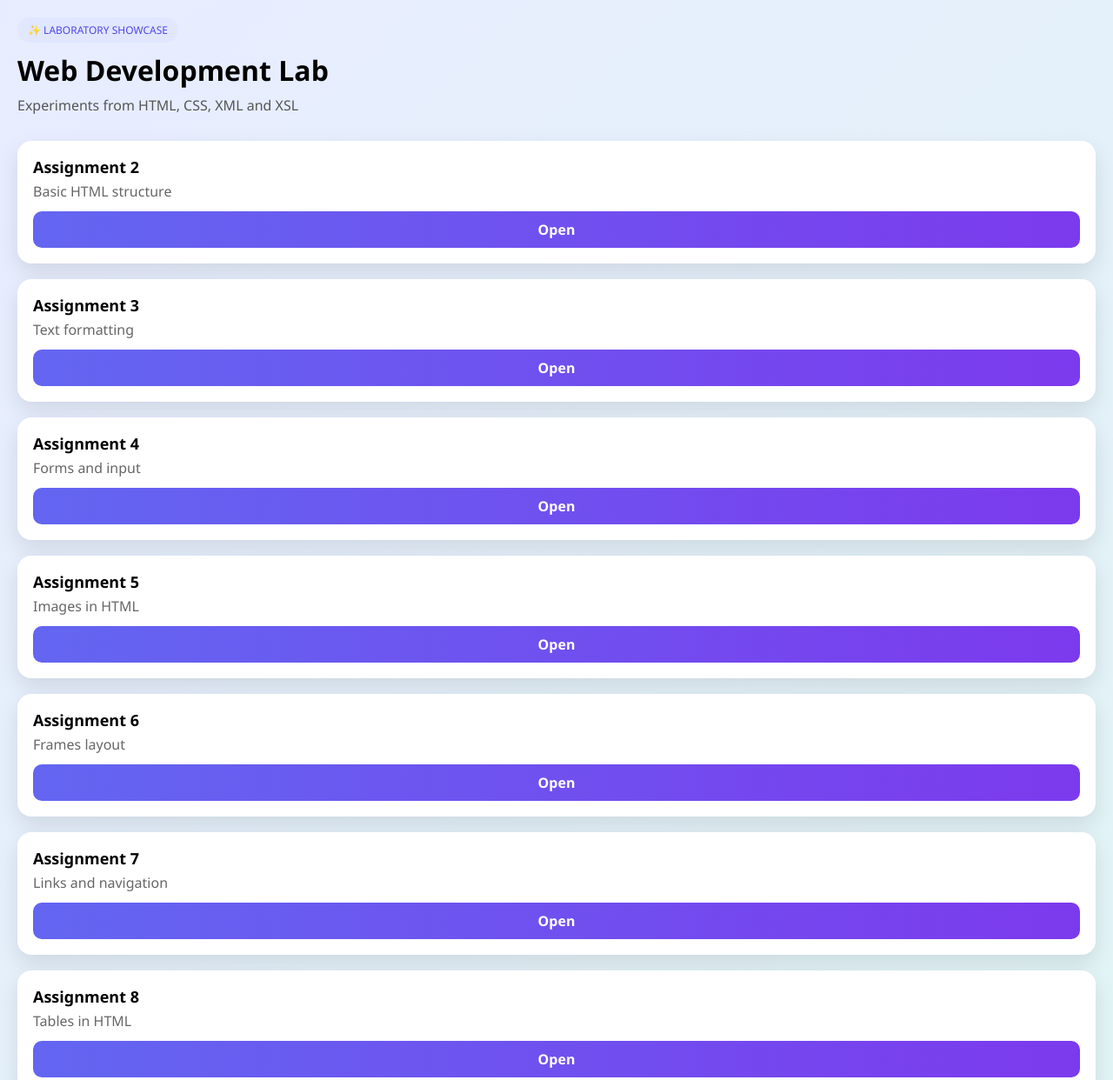
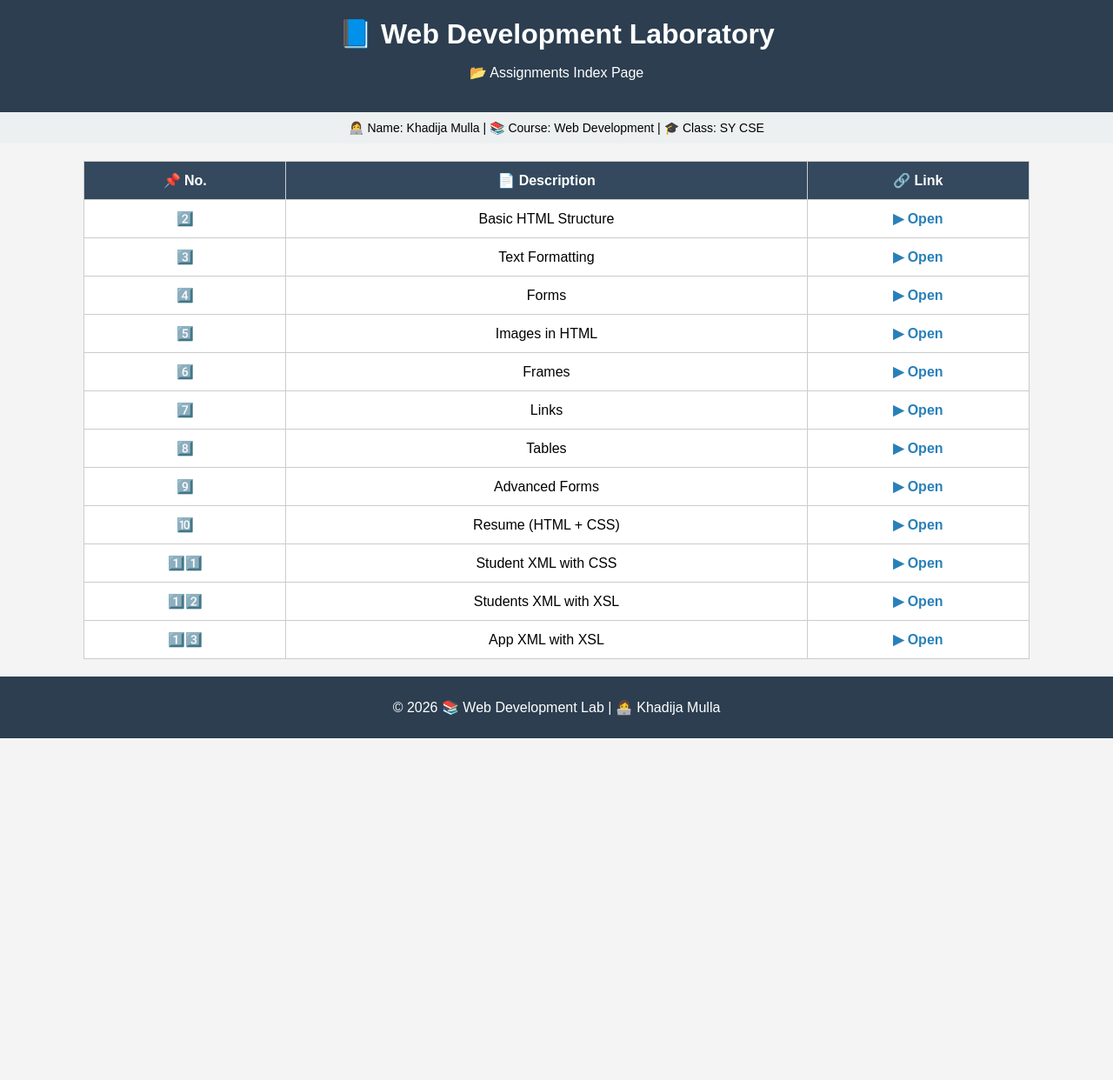
Before and after one commit to KhadijaMulla/WEB-DEVELOPMENT-Lab, a plain HTML site: page index.html in a window 1280 px wide. Shown: the top 1242 px of the page at 87% size. After the commit the page ends 849 px from the top, so only its background shows below. Drawn offline with Linux system fonts and the light colour scheme.

Commit message:
Update index.html

```diff
--- a/index.html
+++ b/index.html
@@ -6,155 +6,117 @@
     <title>Web Development Lab</title>
 
     <style>
-* {
+        body {
+            font-family: Arial, sans-serif;
+            background-color: #f4f4f4;
             margin: 0;
-    padding: 0;
-    box-sizing: border-box;
-    font-family: 'Segoe UI', sans-serif;
         }
 
-body {
-    background: linear-gradient(135deg, #e8ecff, #dff7f2);
+        header {
+            background-color: #2c3e50;
+            color: white;
+            text-align: center;
             padding: 20px;
         }
 
-.header {
-    margin-bottom: 30px;
+        h1 {
+            margin: 0;
         }
 
-.badge {
-    background: #e0e7ff;
-    color: #4f46e5;
-    padding: 6px 12px;
-    border-radius: 20px;
-    font-size: 12px;
-    display: inline-block;
+        .info {
+            background: #ecf0f1;
+            padding: 10px;
+            text-align: center;
+            font-size: 14px;
         }
 
-.title {
-    font-size: 32px;
-    font-weight: bold;
-    margin-top: 10px;
+        .container {
+            width: 85%;
+            margin: auto;
+            margin-top: 20px;
         }
 
-.desc {
-    color: #555;
-    margin-top: 8px;
+        table {
+            width: 100%;
+            border-collapse: collapse;
+            background: white;
         }
 
-.card {
-    background: white;
-    padding: 18px;
-    border-radius: 16px;
-    margin-top: 18px;
-    box-shadow: 0 10px 25px rgba(0,0,0,0.1);
+        th, td {
+            padding: 12px;
+            border: 1px solid #ccc;
+            text-align: center;
         }
 
-.card h2 {
-    font-size: 18px;
+        th {
+            background-color: #34495e;
+            color: white;
         }
 
-.card p {
-    color: #666;
-    margin-top: 5px;
+        tr:hover {
+            background-color: #f1f1f1;
         }
 
-.open-btn {
-    display: block;
-    margin-top: 12px;
-    background: linear-gradient(90deg, #6366f1, #7c3aed);
-    color: white;
-    padding: 10px;
-    border-radius: 10px;
-    text-align: center;
+        a {
             text-decoration: none;
+            color: #2980b9;
             font-weight: bold;
         }
+
+        a:hover {
+            color: #1abc9c;
+        }
+
+        footer {
+            text-align: center;
+            padding: 10px;
+            background-color: #2c3e50;
+            color: white;
+            margin-top: 20px;
+        }
     </style>
-
 </head>
 
 <body>
 
-<div class="header">
-    <div class="badge">✨ LABORATORY SHOWCASE</div>
-    <div class="title">Web Development Lab</div>
-    <div class="desc">
-        Experiments from HTML, CSS, XML and XSL
-    </div>
+<header>
+    <h1>📘 Web Development Laboratory</h1>
+    <p>📂 Assignments Index Page</p>
+</header>
+
+<div class="info">
+    👩‍💻 Name: Khadija Mulla | 📚 Course: Web Development | 🎓 Class: SY CSE
 </div>
 
-<div class="card">
-    <h2>Assignment 2</h2>
-    <p>Basic HTML structure</p>
-    <a href="expt2.html" class="open-btn">Open</a>
+<div class="container">
+
+<table>
+    <tr>
+        <th>📌 No.</th>
+        <th>📄 Description</th>
+        <th>🔗 Link</th>
+    </tr>
+
+    <tr><td>2️⃣</td><td>Basic HTML Structure</td><td><a href="expt2.html">▶ Open</a></td></tr>
+    <tr><td>3️⃣</td><td>Text Formatting</td><td><a href="expt3.html">▶ Open</a></td></tr>
+    <tr><td>4️⃣</td><td>Forms</td><td><a href="expt4.html">▶ Open</a></td></tr>
+    <tr><td>5️⃣</td><td>Images in HTML</td><td><a href="expt5image.html">▶ Open</a></td></tr>
+    <tr><td>6️⃣</td><td>Frames</td><td><a href="expt6frames.html">▶ Open</a></td></tr>
+    <tr><td>7️⃣</td><td>Links</td><td><a href="expt7link.html">▶ Open</a></td></tr>
+    <tr><td>8️⃣</td><td>Tables</td><td><a href="expt8table.html">▶ Open</a></td></tr>
+    <tr><td>9️⃣</td><td>Advanced Forms</td><td><a href="expt9form.html">▶ Open</a></td></tr>
+    <tr><td>🔟</td><td>Resume (HTML + CSS)</td><td><a href="expt10resume/resume.html">▶ Open</a></td></tr>
+    <tr><td>1️⃣1️⃣</td><td>Student XML with CSS</td><td><a href="EXPT11/student.xml">▶ Open</a></td></tr>
+    <tr><td>1️⃣2️⃣</td><td>Students XML with XSL</td><td><a href="expt12/students.xml">▶ Open</a></td></tr>
+    <tr><td>1️⃣3️⃣</td><td>App XML with XSL</td><td><a href="expt13/app.xml">▶ Open</a></td></tr>
+
+</table>
+
 </div>
 
-<div class="card">
-    <h2>Assignment 3</h2>
-    <p>Text formatting</p>
-    <a href="expt3.html" class="open-btn">Open</a>
-</div>
-
-<div class="card">
-    <h2>Assignment 4</h2>
-    <p>Forms and input</p>
-    <a href="expt4.html" class="open-btn">Open</a>
-</div>
-
-<div class="card">
-    <h2>Assignment 5</h2>
-    <p>Images in HTML</p>
-    <a href="expt5image.html" class="open-btn">Open</a>
-</div>
-
-<div class="card">
-    <h2>Assignment 6</h2>
-    <p>Frames layout</p>
-    <a href="expt6frames.html" class="open-btn">Open</a>
-</div>
-
-<div class="card">
-    <h2>Assignment 7</h2>
-    <p>Links and navigation</p>
-    <a href="expt7link.html" class="open-btn">Open</a>
-</div>
-
-<div class="card">
-    <h2>Assignment 8</h2>
-    <p>Tables in HTML</p>
-    <a href="expt8table.html" class="open-btn">Open</a>
-</div>
-
-<div class="card">
-    <h2>Assignment 9</h2>
-    <p>Advanced forms</p>
-    <a href="expt9form.html" class="open-btn">Open</a>
-</div>
-
-<div class="card">
-    <h2>Assignment 10</h2>
-    <p>Resume (HTML + CSS)</p>
-    <a href="expt10resume/resume.html" class="open-btn">Open</a>
-</div>
-
-<div class="card">
-    <h2>Assignment 11</h2>
-    <p>Student XML (CSS)</p>
-    <a href="EXPT11/student.xml" class="open-btn">Open</a>
-</div>
-
-<div class="card">
-    <h2>Assignment 12</h2>
-    <p>Students XML (XSL)</p>
-    <a href="expt12/students.xml" class="open-btn">Open</a>
-</div>
-
-<div class="card">
-    <h2>Assignment 13</h2>
-    <p>App XML (XSL)</p>
-    <a href="expt13/app.xml" class="open-btn">Open</a>
-</div>
+<footer>
+    <p>© 2026 📚 Web Development Lab | 👩‍💻 Khadija Mulla</p>
+</footer>
 
 </body>
 </html>
```
Lines whose indentation alone changed are shown as unchanged.
